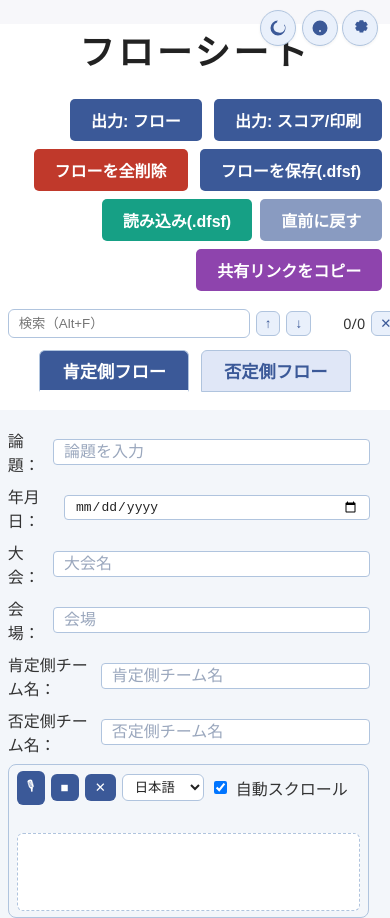
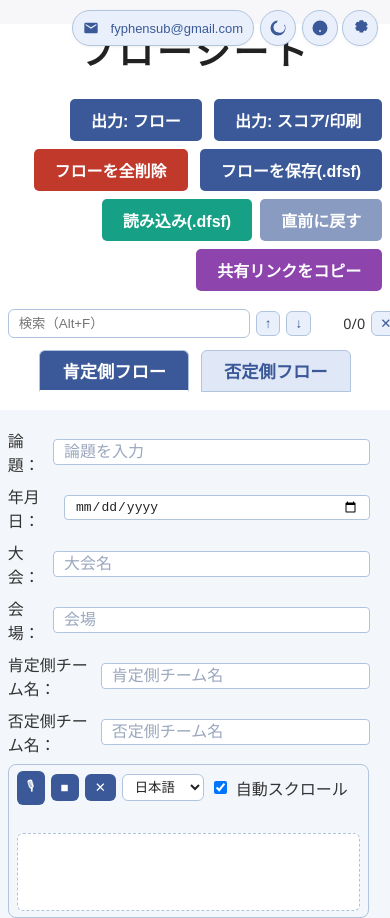
Before and after one commit to Fyphen1223/FlowSheet, a plain HTML site: page index.html in a window 390 px wide. Shown: the top 918 px of the page. Drawn offline with Linux system fonts and the light colour scheme.

Commit message:
feat: お問い合わせメールボタンを追加し、クリックでコピー機能を実装

```diff
--- a/index.html
+++ b/index.html
@@ -251,6 +251,28 @@
             d="M12 2a9.99 9.99 0 0 0 0 20c5.52 0 10-4.48 10-10c0-1.33-.26-2.6-.73-3.76c-.2-.49-.84-.58-1.2-.2A6.5 6.5 0 0 1 12.96 18C9.11 18 6 14.89 6 11.04c0-3 1.93-5.55 4.6-6.45c.52-.18.61-.85.18-1.2A9.96 9.96 0 0 0 12 2Z"
           />
         </svg>
+      </button>
+      <!-- お問い合わせメール（右上固定・テーマの左） -->
+      <button
+        id="open-contact-chip"
+        class="contact-chip"
+        title="お問い合わせ: クリックでコピー"
+        aria-label="お問い合わせメール アドレスをコピー"
+      >
+        <svg
+          width="16"
+          height="16"
+          viewBox="0 0 24 24"
+          xmlns="http://www.w3.org/2000/svg"
+          aria-hidden="true"
+          style="margin-right: 6px"
+        >
+          <path
+            fill="#3b5998"
+            d="M20 4H4c-1.1 0-2 .9-2 2v12c0 1.1.9 2 2 2h16c1.1 0 2-.9 2-2V6c0-1.1-.9-2-2-2m0 4l-8 5l-8-5V6l8 5l8-5z"
+          />
+        </svg>
+        <span class="label">fyphensub@gmail.com</span>
       </button>
       <!-- ガイドボタン（右上固定・設定の左） -->
       <button id="open-guide-btn" class="help-btn" title="ガイド">
@@ -628,7 +650,8 @@
       <footer class="app-footer">
         <span
           >© <span id="copyright-year"></span> FlowSheet by
-          <a href="https://github.com/Fyphen1223">Fyphen1223</a></span
+          <a href="https://github.com/Fyphen1223">Fyphen1223</a>.
+          お問い合わせは右上のメールから。</span
         >
       </footer>
     </div>
--- a/main.js
+++ b/main.js
@@ -3095,6 +3095,49 @@ document.addEventListener("DOMContentLoaded", () => {
     if (y) y.textContent = String(new Date().getFullYear());
   })();
 
+  // お問い合わせメール: クリックでコピー
+  (function setupContactChip() {
+    const btn = document.getElementById("open-contact-chip");
+    if (!btn) return;
+    // JSで組み立て（簡易ボット対策）
+    const local = "fyphensub";
+    const domain = "gmail" + ".com"; // 分割でスクレイピング回避の一助
+    const addr = local + "@" + domain;
+    // 表示ラベルを念のため上書き（HTMLの静的文字と一致）
+    const label = btn.querySelector(".label");
+    if (label) label.textContent = addr;
+    btn.addEventListener("click", async () => {
+      let ok = false;
+      if (window.isSecureContext && navigator.clipboard?.writeText) {
+        try {
+          await navigator.clipboard.writeText(addr);
+          ok = true;
+        } catch {}
+      }
+      if (!ok) {
+        try {
+          const ta = document.createElement("textarea");
+          ta.value = addr;
+          ta.setAttribute("readonly", "");
+          ta.style.position = "fixed";
+          ta.style.top = "-1000px";
+          document.body.appendChild(ta);
+          ta.select();
+          ok = document.execCommand("copy");
+          document.body.removeChild(ta);
+        } catch {}
+      }
+      // フィードバック
+      const prev = label ? label.textContent : "";
+      if (label) label.textContent = ok ? "コピーしました" : addr;
+      btn.disabled = true;
+      setTimeout(() => {
+        if (label) label.textContent = prev || addr;
+        btn.disabled = false;
+      }, 1200);
+    });
+  })();
+
   // ===== 検索 =====
   (function setupSearch() {
     const inp = document.getElementById("search-query");
--- a/style.css
+++ b/style.css
@@ -55,6 +55,45 @@
 }
 .theme-btn:hover {
   background: #dbe6fa;
+}
+
+/* お問い合わせメール（右上固定・テーマの左） */
+.contact-chip {
+  position: fixed;
+  top: 10px;
+  right: 136px; /* theme 94px, help 52px, settings 12px -> 左側に配置 */
+  max-width: 38vw;
+  display: inline-flex;
+  align-items: center;
+  gap: 6px;
+  height: 36px;
+  padding: 0 10px;
+  background: #e9f0fb;
+  border: 1.5px solid #b0c4de;
+  border-radius: 18px;
+  box-shadow: 0 1px 3px rgba(0, 0, 0, 0.06);
+  cursor: pointer;
+  white-space: nowrap;
+  overflow: hidden;
+  text-overflow: ellipsis;
+}
+.contact-chip:hover {
+  background: #dbe6fa;
+}
+.contact-chip .label {
+  color: var(--primary);
+  font-size: 13px;
+}
+@media (max-width: 640px) {
+  .contact-chip {
+    max-width: 52vw;
+    right: 136px;
+  }
+  .contact-chip .label {
+    max-width: 40vw;
+    overflow: hidden;
+    text-overflow: ellipsis;
+  }
 }
 
 /* モーダル */
@@ -791,19 +830,22 @@ header h1 {
 }
 .settings-btn,
 .help-btn,
-.theme-btn {
+.theme-btn,
+.contact-chip {
   background: var(--primary-weak-2);
   border-color: var(--muted);
   box-shadow: 0 1px 3px var(--shadow);
 }
 .settings-btn:hover,
 .help-btn:hover,
-.theme-btn:hover {
+.theme-btn:hover,
+.contact-chip:hover {
   background: var(--primary-weak-hover);
 }
 .settings-btn svg path,
 .help-btn svg path,
-.theme-btn svg path {
+.theme-btn svg path,
+.contact-chip svg path {
   fill: var(--primary);
 }
 .drag-connect-btn svg circle {
```
